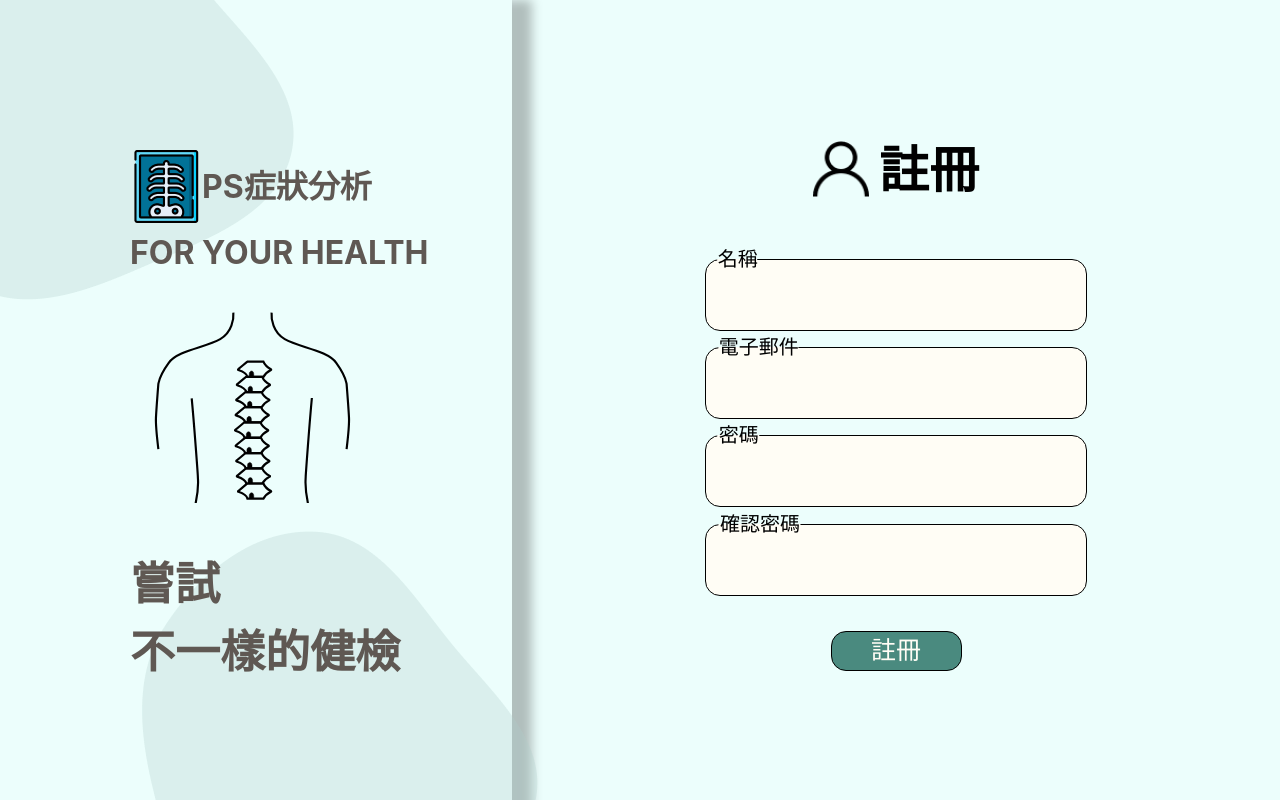
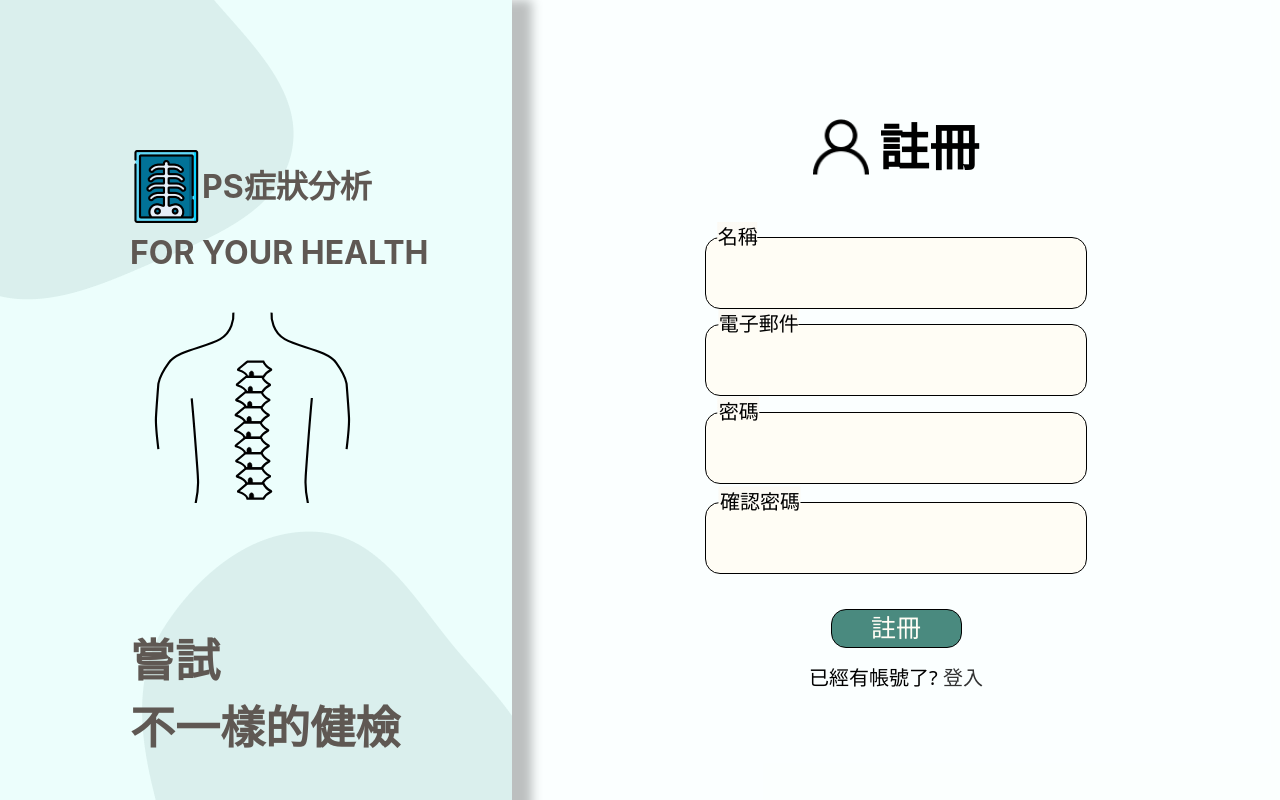
Before and after one commit to jiweihong0/ps_predict, a React (Vite) app: page /signin in a window 1280 px wide. Built offline with nearby package versions, Linux system fonts and the light colour scheme.

Commit message:
signin and login for demo

```diff
--- a/src/components/header/Header.jsx
+++ b/src/components/header/Header.jsx
@@ -1,5 +1,5 @@
 // create header compoent
-import React from 'react';
+import React,{useEffect, useState} from 'react';
 import { Link } from 'react-router-dom';
 import { useAuth } from '../../contexts/AuthContext';
 import { useNavigate } from 'react-router-dom';
@@ -9,6 +9,7 @@ import man from '../../assets/man.png';
 
 export default function Header() {
     const { currentUser, logout } = useAuth();
+    const [name, setName] = useState(localStorage.getItem('name'));
     const navigate = useNavigate();
 
     async function handleLogout() {
@@ -19,6 +20,9 @@ export default function Header() {
             console.log('Failed to log out');
         }
     }
+
+
+
 
     return (
         <header className="header">
@@ -38,7 +42,7 @@ export default function Header() {
                         </div>
                         <div className='userinfo'>
                             <img src={man} alt="no image" />
-                            <div>王小明</div>
+                            <div>{name}</div>
                             <button onClick={handleLogout}>登出</button>
                         </div>
                     </div>
--- a/src/components/login/LoginInput.jsx
+++ b/src/components/login/LoginInput.jsx
@@ -1,16 +1,23 @@
 import React, { useState } from 'react';
 import './LoginInput.css';
 import man from '../../assets/man.png';
+import { useNavigate } from 'react-router-dom';
 const LoginInput = (props) => {
     const data = props;
+    const navigate = useNavigate();
+    const handleSignin = (e) => {
+        e.preventDefault();
+        navigate('/signin');
+    }
     return (
         <div className="frame-5">
             <div className="frame-title">
                 <img src={man} className='imgman' alt="man" />
                 <p className="title-word">登入</p>
+
             </div>
             <div className="email-frame">
-                <p className="text-5">電子郵件</p>
+                <p className="text-5">帳號</p>
                 <input type='email' className="rectangle-2-9" value={data.email[0]} onChange={data.email[1]} />
             </div>
             <div className="password-frame" >
@@ -18,7 +25,9 @@ const LoginInput = (props) => {
                 <input type='password' className="rectangle-1-7" value={data.Password[0]} onChange={data.Password[1]} />
             </div>
             <button className="button-login" onClick={data.handleLogin}>登入</button>
-            <img src="" alt="" />
+            <div style={{marginTop:"15px",fontSize:"20px"}}>
+                <p>還沒有帳號?  <button onClick={handleSignin} style={{opacity:"80%"}}>註冊</button></p>
+            </div>
         </div>
     );
 }
--- a/src/components/signin/SigninImage.css
+++ b/src/components/signin/SigninImage.css
@@ -2,6 +2,7 @@
     height: 100%;
     width: 100%;
     box-shadow: 10px 10px 10px 10px rgba(0, 0, 0, 0.25);
+    overflow: hidden;
   }
   .Signimage {
     height: 100%;
@@ -21,6 +22,7 @@
     top: 550px;
     font-weight: bold;
     z-index: 1;
+    margin-top: 15%;
 
   }
   .s-group-1-1 {
--- a/src/components/signin/SigninImage.jsx
+++ b/src/components/signin/SigninImage.jsx
@@ -21,6 +21,7 @@ const SigninImage = () => {
         </div>
         <div className='s-bone'>
           <Lottie animationData={animationData} />
+
         </div>
         <p className="s-text-1">嘗試
           <br />不一樣的健檢</p>
--- a/src/components/signin/SigninInput.css
+++ b/src/components/signin/SigninInput.css
@@ -8,6 +8,7 @@
     flex-direction: column;
     justify-content: center;
     align-items: center;
+
   }
   .text-1 {
     text-align: left;
@@ -61,7 +62,7 @@
     padding: 1px;
     color: #000000;
     left: 3%;
-    background:linear-gradient(180deg, #ECFEFC 50%,  #FFFDF5 50%);
+    background:linear-gradient(180deg, rgb(255 231 204 / .2) 50%,  #FFFDF5 50%);
     transform: translate(3%, -50%);
     z-index: 2;
     position: absolute;
@@ -74,7 +75,7 @@
     font-family: Inter;
     line-height: auto;
     color: #000000;
-    background:linear-gradient(180deg, #ECFEFC 50%,  #FFFDF5 50%);
+    background:linear-gradient(180deg, rgb(255 231 204 / .2) 50% 50%,  #FFFDF5 50%);
     left: 3%;
     transform: translate(3%, -50%);
     z-index: 2;
--- a/src/components/signin/SigninInput.jsx
+++ b/src/components/signin/SigninInput.jsx
@@ -1,7 +1,15 @@
 import React from 'react'
 import './SigninInput.css'
 import man from '../../assets/man.png'
-const SigninInput = () => {
+import { useNavigate } from 'react-router-dom';
+const SigninInput = (props) => {
+    const data = props;
+    const navigate = useNavigate();
+    const handleLogin = (e) => {
+        e.preventDefault();
+        navigate('/login');
+    }
+    console.log(data.name[0]);
     return (
         <div className="frame-5">
             <div className="frame-title">
@@ -10,22 +18,25 @@ const SigninInput = () => {
             </div>
             <div className="email-frame">
                 <p className="s-text-5">名稱</p>
-                <input type='email' className="s-rectangle-2-9" />
+                <input type='email' className="s-rectangle-2-9" value={data.name[0]} onChange={data.name[1]}/>
             </div>
             <div className="email-frame">
                 <p className="s-text-5">電子郵件</p>
-                <input type='email' className="s-rectangle-2-9" />
+                <input type='email' className="s-rectangle-2-9" value={data.email[0]} onChange={data.email[1]}/>
             </div>
             <div className="email-frame" >
                 <p className="s-text-4">密碼</p>
-                <input type='password' className="s-rectangle-1-7" />
+                <input type='password' className="s-rectangle-1-7" value={data.Password[0]} onChange={data.Password[1]} />
             </div>
             <div className="password-frame-signin" >
                 <p className="s-text-4">確認密碼</p>
                 <input type='password' className="s-rectangle-1-7" />
             </div>
-            <button className="button-login">註冊</button>
-            <img src="" />
+            <button className="button-login" onClick={data.handleSignin}>註冊</button>
+            <div style={{marginTop:"15px",fontSize:"20px"}}>
+                <p>已經有帳號了?  <button onClick={handleLogin} style={{opacity:"80%"}}>登入</button></p>
+            </div>
+
         </div>
     )
 }
--- a/src/pages/LoginPage.jsx
+++ b/src/pages/LoginPage.jsx
@@ -1,7 +1,7 @@
 import React from "react";
 import LoginInput from "../components/login/LoginInput";
 import LoginImage from "../components/login/LoginImage";
-import useLogin from "../hooks/useLogin";
+
 import { useState } from "react";
 import { useNavigate } from 'react-router-dom';
 const LogininPage = () => {
@@ -9,6 +9,7 @@ const LogininPage = () => {
     // const { isLogin , isToken} = useLogin();
     const [email, setEmail] = useState('');
     const [password, setPassword] = useState('');
+    const [isLogin, setIsLogin] = useState(false);
 
     const handleEmail = (e) => {
         setEmail(e.target.value);
@@ -17,13 +18,32 @@ const LogininPage = () => {
     const handlePassword = (e) => {
         setPassword(e.target.value);
     }
+    const handleLogin = (e) => {
+        e.preventDefault();
+        if (email === '' || password === '') {
+            alert('請輸入帳號密碼');
+            return;
+        }
+        // read user data from localstorage and find user data
+        const user = JSON.parse(localStorage.getItem('user')) || [];
+        const findUser = user.find((item) => item.email === email && item.password === password);
+        if (!findUser) {
+            alert('帳號密碼錯誤');
+            return;
+        }
+        // use findUser to set name in localstorage
+        localStorage.setItem('name', findUser.name);
+        alert('登入成功');
 
-    const { login, isLogin } = useLogin(); // 調用 useLogin 自訂 Hook 並解構返回值
+        setIsLogin(true);
+        // set email to localstorage
+        localStorage.setItem('email', email);
+        setTimeout(() => {
+            navigate('/');
+        }, 1000);
+    }
 
-    const handleLogin = () => {
-        const credentials = { username: email, password: password };
-        login(credentials); // 調用 login 函數
-    }
+
 
     return (
         <>
--- a/src/pages/SigninPage.jsx
+++ b/src/pages/SigninPage.jsx
@@ -1,15 +1,48 @@
-import React from "react";
+import { useState } from "react";
 import SigninInput from "../components/signin/SigninInput";
 import SigninImage from "../components//signin/SigninImage";
 const SigninPage = () => {
+    const [email, setEmail] = useState('');
+    const [password, setPassword] = useState('');
+    const [name,setName] = useState('');
+    const handleEmail = (e) => {
+        setEmail(e.target.value);
+    }
+    const handlePassword = (e) => {
+        setPassword(e.target.value);
+    }
+    const handleName = (e) => {
+        setName(e.target.value);
+    }
+    const handleSignin = (e) => {
+        e.preventDefault();
+        if (email === '' || password === '') {
+            alert('請輸入帳號密碼');
+            return;
+        }
+        // read user data from localstorage and add new user data
+        const user = JSON.parse(localStorage.getItem('user')) || [];
+        const newUser = {
+            email,
+            password,
+            name
+        }
+        user.push(newUser);
+        localStorage.setItem('user', JSON.stringify(user));
+
+
+        alert('註冊成功');
+        window.location.href = '/login';
+    }
+
     return (
-        <div className="h-screen bg-[#ECFEFC] flex w-full flex-wrap ">
+        <div className="h-screen bg-[#ECFEFC]/[.2] flex w-full flex-wrap ">
             <div className="flex-initial w-2/5">
                 {/* <CardLeft /> */}
                 <SigninImage/>
             </div>
-            <div className="flex-inital w-3/5 flex flex-col justify-center items-center">
-                <SigninInput />
+            <div className="flex-inital w-3/5 flex flex-col justify-center items-center ">
+                <SigninInput email={[email, handleEmail]} handleSignin={handleSignin} Password={[password, handlePassword]} name={[name, handleName]} />
             </div>
         </div>
     );
```
